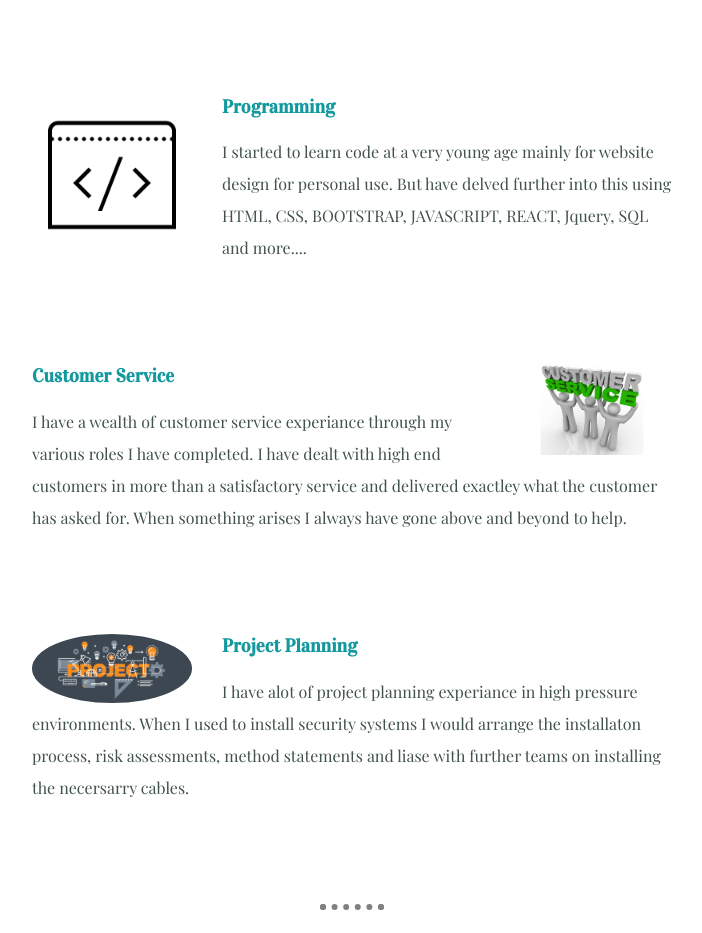
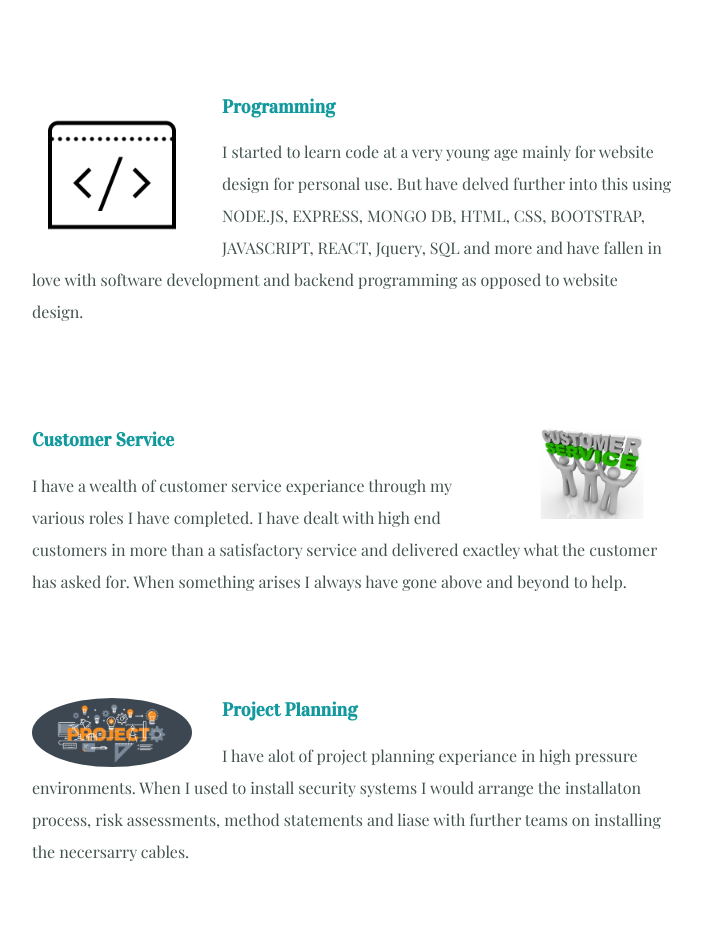
Before and after one commit to chrisjwhite1980/introduction_site, a plain HTML site: page index.html in a window 1280 px wide. Shown: the part 1440-2373 px from the top of the page, without its empty margins (288-990 px from the left). Drawn offline with nearby package versions, Linux system fonts and the light colour scheme.

Commit message:
programming description edited

```diff
--- a/index.html
+++ b/index.html
@@ -32,7 +32,7 @@
       <div class="skill-row">
         <img class="programmingskill" src="images/skills.png" alt="programming">
         <h3>Programming</h3>
-        <p>I started to learn code at a very young age mainly for website design for personal use. But have delved further into this using HTML, CSS, BOOTSTRAP, JAVASCRIPT, REACT, Jquery, SQL and more.... </p>
+        <p>I started to learn code at a very young age mainly for website design for personal use. But have delved further into this using NODE.JS, EXPRESS, MONGO DB, HTML, CSS, BOOTSTRAP, JAVASCRIPT, REACT, Jquery, SQL and more and have fallen in love with software development and backend programming as opposed to website design. </p>
       </div>
       <div class="skill-row">
         <img class="customerserviceskill" src="images/customerservice.png" alt="Customer Service">
```
